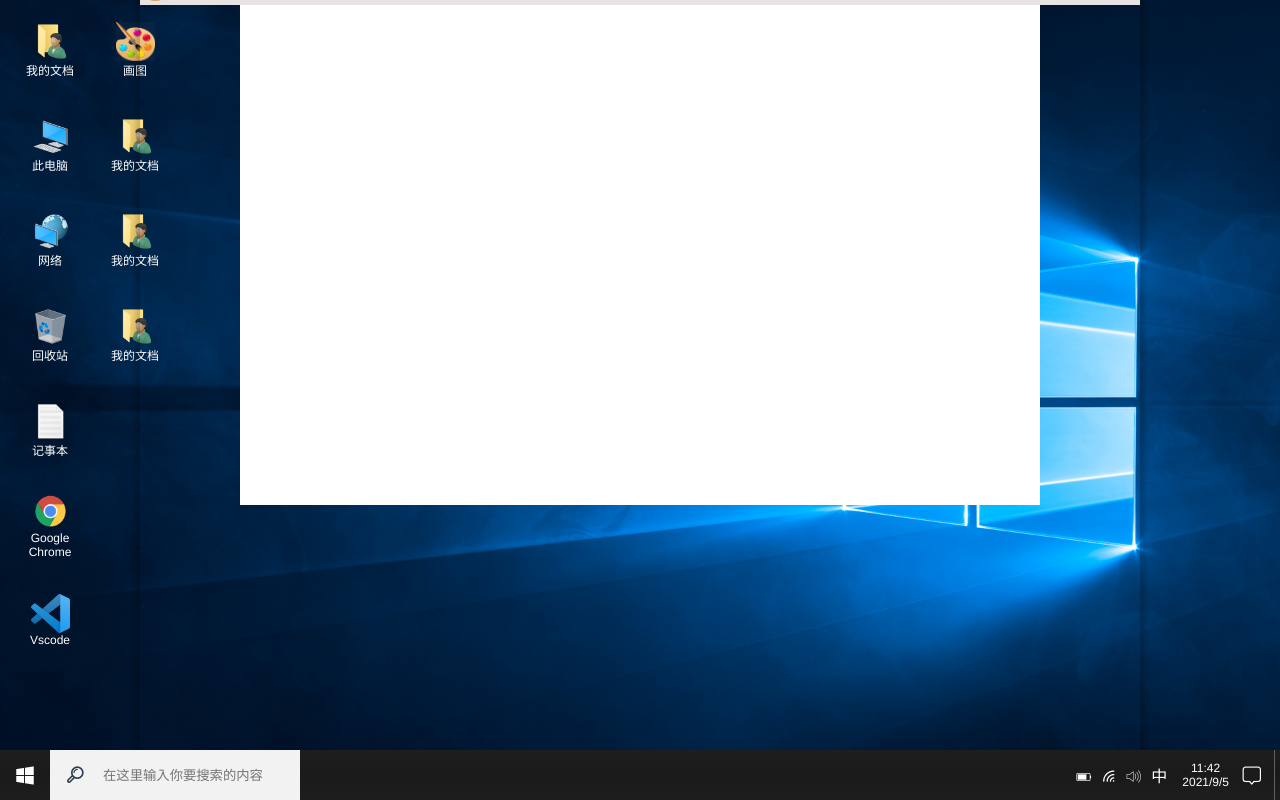
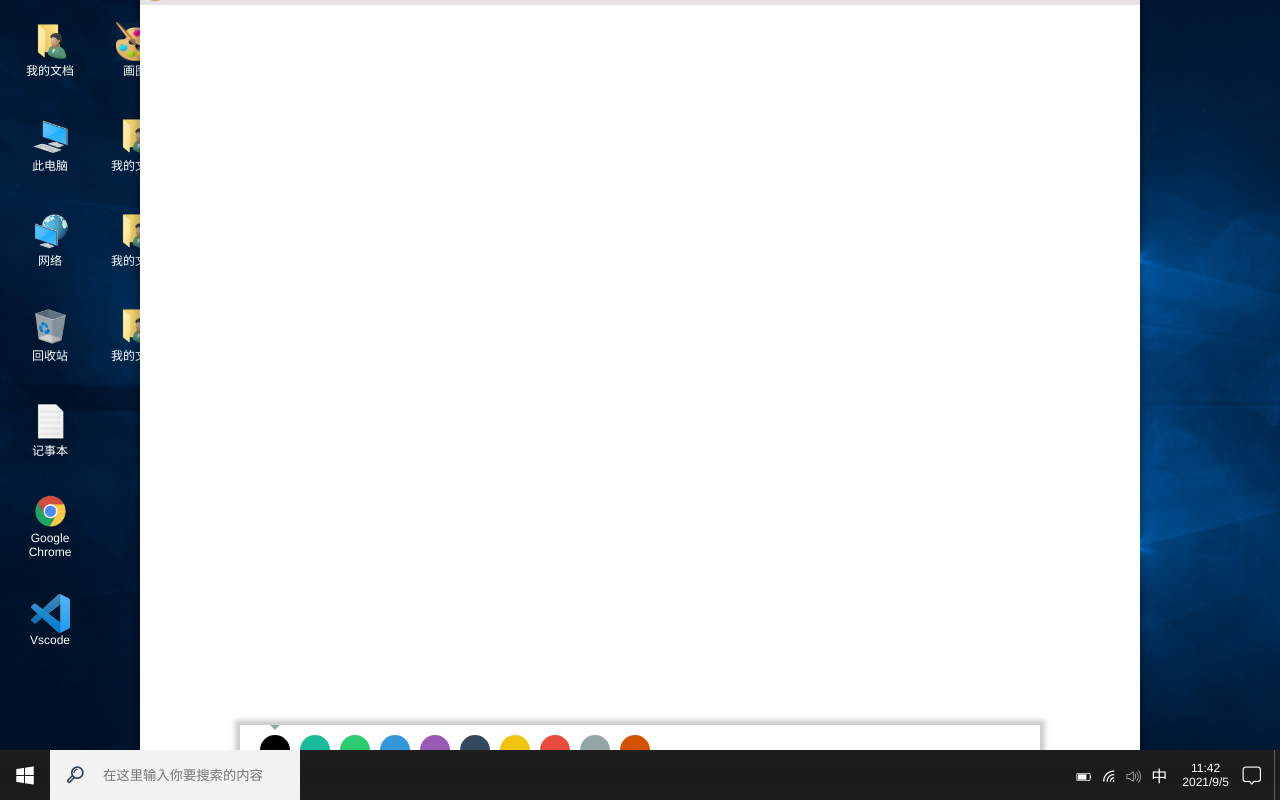
Before and after one commit to MrRainbowYoo/WebWin10, a Vue app: page / in a window 1280 px wide. Built offline with nearby package versions, Linux system fonts and the light colour scheme.

Commit message:
修复已知bug:该bug曾导致获取不到wrap实时变化后的宽高。

```diff
--- a/src/components/DeskApps/Draw.vue
+++ b/src/components/DeskApps/Draw.vue
@@ -1,15 +1,24 @@
 <template>
-    <WinAppWrap :newWidth="newWidth" :newHeight="newHeight" @windowStatus="changeCanvasSize">
+    <WinAppWrap :newWidth="newWidth" :newHeight="newHeight" :wrapName="wrapName" @windowStatus="changeCanvasSize">
         <div class="canvas-wrap">
             <canvas ref="canvas"
-                width="800"
-                height="500"
+                width="1000"
+                height="716"
                 @mousedown="mouseDown($event)"
                 @mousemove="mouseMove($event)"
                 @mouseup="mouseUp()"
             >您的浏览器不支持canvas</canvas>
         </div>
-        <div class="tools-wrap"></div>
+        <div class="tools-wrap">
+            <div class="color-wrap">
+                <div class="color-item"
+                v-for="(item,index) in colors" :key="index"
+                :style="{'background':item}"
+                :class="{'activeColor':index === activeColor}"
+                @click="changeColor(index)"
+                ></div>
+            </div>
+        </div>
     </WinAppWrap>
 </template>
 
@@ -21,13 +30,16 @@ export default {
         return {
             newWidth: '1000px',
             newHeight: '800px',
+            wrapName: 'draw',
             context: {},
             isDrawing: false,
             movePos: {},
             config: {
-                strokeStyle: 'red',
-                lineWidth: 1
+                strokeStyle: '#000000',
+                lineWidth: 10
             },
+            colors: ['#000000','#1abc9c','#2ecc71','#3498db','#9b59b6','#34495e','#f1c40f','#e74c3c','#95a5a6','#d35400'],
+            activeColor: 0
         }
     },
     components: { WinAppWrap },
@@ -44,17 +56,21 @@ export default {
             let canvas = this.$refs.canvas
             let canvasData = this.context.getImageData(0,0,canvas.width,canvas.height)
             canvas.width = data.width
-            canvas.height = data.height - 30
+            canvas.height = data.height - 30 - 50
             this.context.putImageData(canvasData,0,0)
+        },
+        changeColor(index){
+            this.activeColor = index
+            this.context.strokeStyle = this.colors[index]
         },
         initCanvas() {
             const canvas = this.$refs.canvas
             this.context = canvas.getContext('2d')
             this.context.strokeStyle = this.config.strokeStyle
             this.context.lineWidth = this.config.lineWidth
+            this.context.lineCap = 'round'
+            this.context.lineJoin = 'round'
             this.context.save()
-            // this.context.lineCap = 'round'
-            // this.context.lineJoin = 'round'
         },
         mouseDown(e) {
             this.isDrawing = true
@@ -81,8 +97,55 @@ export default {
 <style lang='less'>
     .canvas-wrap{
         flex: 1;
+        background-color: #fff;
+
         canvas {
             background-color: #fff;
         }
     }
+
+    .tools-wrap {
+        position: absolute;
+        bottom: 0;
+        left: 50%;
+        transform: translate(-50%);
+        width: 80%;
+        height: 50px;
+        box-shadow: 0 0 5px 5px rgba(0, 0, 0, .2);
+        padding: 0 20px;
+        box-sizing: border-box;
+        display: flex;
+        align-items: center;
+
+        .color-wrap {
+            display: flex;
+            width: 80%;
+
+            .color-item {
+                width: 30px;
+                height: 30px;
+                border-radius: 50%;
+                margin-right: 10px;
+                transition: .5s;
+                cursor: pointer;
+                position: relative;
+
+                &:hover {
+                    transform: scale(1.5);
+                }
+            }
+
+            .activeColor::before {
+                content: "";
+                position: absolute;
+                top: -10px;
+                left: 50%;
+                transform: translate(-50%);
+
+                border: 5px solid transparent;
+                border-top: 5px solid #95a5a6;
+            }
+        }
+
+    }
 </style>
--- a/src/components/WinAppWrap.vue
+++ b/src/components/WinAppWrap.vue
@@ -2,6 +2,7 @@
     <div class="winapp-wrap"
         :style="{'width':width,'height':height}"
         ref="winappwrap"
+        :data-name="wrapName"
         v-drag="{setMax,isMax}"
         @mousedown.stop="changeZIndex($event)"
     >
@@ -25,7 +26,8 @@ export default {
     },
     props:{
         newWidth: String,
-        newHeight: String
+        newHeight: String,
+        wrapName: String
     },
     created(){
         if(this.newWidth){
@@ -60,10 +62,10 @@ export default {
                     break;
             }
 
-            // 如果不设置setTimeout，那么计算的宽度和高度是改变前的。
-            setTimeout(()=>{
+            //如果不设置setTimeout，那么计算的宽度和高度是改变前的。
+            this.$nextTick(()=>{
                 this.$emit('windowStatus',this.$refs.winappwrap.getBoundingClientRect())
-            },700)
+            })
         },
         changeZIndex(e){
             this.$store.commit('changeZIndex')
--- a/src/main.js
+++ b/src/main.js
@@ -22,6 +22,9 @@ Vue.directive('drag', (el, bingding) => {
     let clientX, clientY
     let objX, objY
 
+    // 添加判断wrapName，如果是draw，则不需要过度动画
+    let wrapName = moveBox.getAttribute('data-name')
+
     moveTitle.onmousedown = (e) => {
       // 只允许左键
       if (e.button !== 0)
@@ -37,7 +40,8 @@ Vue.directive('drag', (el, bingding) => {
       document.onmousemove = (event) => {
         // 边界判断
         if (moveBox.getBoundingClientRect().top <= 0) {
-          moveBox.style.transition = '.2s'
+          if(wrapName != 'draw')
+            moveBox.style.transition = '.2s'
           moveTitle.style.cursor = 'default'
           let boxIsMax = bingding.value.isMax
           if (boxIsMax)
@@ -53,7 +57,8 @@ Vue.directive('drag', (el, bingding) => {
         document.onmousemove = null
         document.onmouseup = null
         moveTitle.style.cursor = 'default'
-        moveBox.style.transition = '.2s'
+        if(wrapName != 'draw')
+          moveBox.style.transition = '.2s'
       }
     }
 
```
